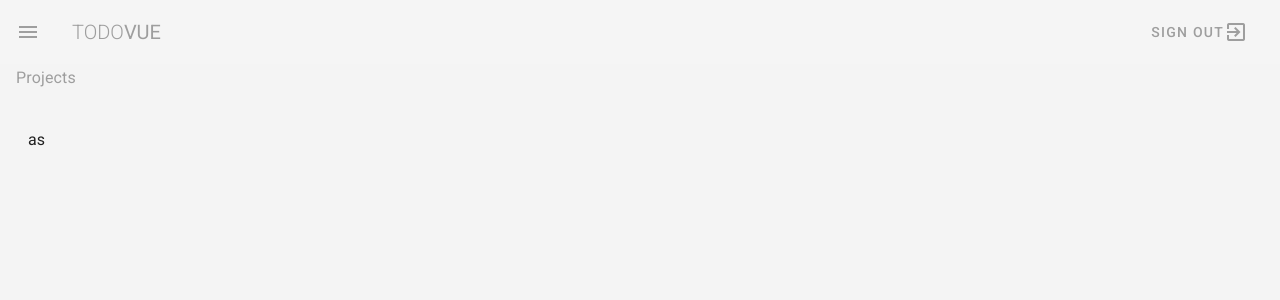
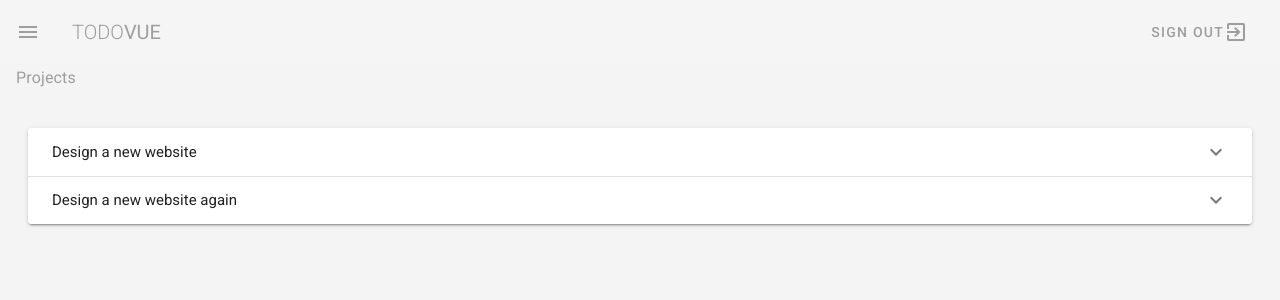
Before and after one commit to HenriqueAkira/Vue-to-do, a Vue app: page /projects in a window 1280 px wide. Shown: the top 300 px of the page. Built offline with nearby package versions, Linux system fonts and the light colour scheme.

Commit message:
projects expansion panel

```diff
--- a/src/views/ProjectsView.vue
+++ b/src/views/ProjectsView.vue
@@ -5,11 +5,20 @@
 
     <v-container fluid class="my-6">
 
-      <v-row>
-        <v-col cols="12">
-            as
-        </v-col>
-      </v-row>
+      <v-expansion-panels multiple >
+        <v-expansion-panel v-for="project in myProjects" :key="project.title">
+          <v-expansion-panel-header>
+            {{project.title}}
+          </v-expansion-panel-header>
+          <v-card class="px-4 grey--text">
+            <v-expansion-panel-content>
+              <div class="font-weight-bold">due by {{project.due}}</div>
+              <div>{{project.content}}</div>
+            </v-expansion-panel-content>
+          </v-card>
+        </v-expansion-panel>
+
+      </v-expansion-panels>
 
     </v-container>
 
@@ -23,5 +32,23 @@
 
     components: {
     },
+
+    data(){
+      return{
+        projects: [
+        { title: 'Design a new website', person: 'The Net Ninja', due: '1st Jan 2019', status: 'ongoing', content: 'Lorem ipsum dolor sit amet consectetur adipisicing elit. Sunt consequuntur eos eligendi illum minima adipisci deleniti, dicta mollitia enim explicabo fugiat quidem ducimus praesentium voluptates porro molestias non sequi animi!'},
+        { title: 'Design a new website again', person: 'The Net Ninja', due: '1st Jan 2019', status: 'ongoing', content: 'Lorem ipsum dolor sit amet consectetur adipisicing elit. Sunt consequuntur eos eligendi illum minima adipisci deleniti, dicta mollitia enim explicabo fugiat quidem ducimus praesentium voluptates porro molestias non sequi animi!'},
+        { title: 'Code up the homepage', person: 'Chun Li', due: '10th Jan 2019', status: 'complete', content: 'Lorem ipsum dolor sit amet consectetur adipisicing elit. Sunt consequuntur eos eligendi illum minima adipisci deleniti, dicta mollitia enim explicabo fugiat quidem ducimus praesentium voluptates porro molestias non sequi animi!'},
+        { title: 'Design video thumbnails', person: 'Ryu', due: '20th Dec 2018', status: 'complete', content: 'Lorem ipsum dolor sit amet consectetur adipisicing elit. Sunt consequuntur eos eligendi illum minima adipisci deleniti, dicta mollitia enim explicabo fugiat quidem ducimus praesentium voluptates porro molestias non sequi animi!'},
+        { title: 'Create a community forum', person: 'Gouken', due: '20th Oct 2018', status: 'overdue', content: 'Lorem ipsum dolor sit amet consectetur adipisicing elit. Sunt consequuntur eos eligendi illum minima adipisci deleniti, dicta mollitia enim explicabo fugiat quidem ducimus praesentium voluptates porro molestias non sequi animi!'},
+      ]
+      }
+    },
+
+    computed:{
+      myProjects(){
+        return this.projects.filter((project) => { return project.person === "The Net Ninja"})
+      }
+    }
   }
 </script>
```
